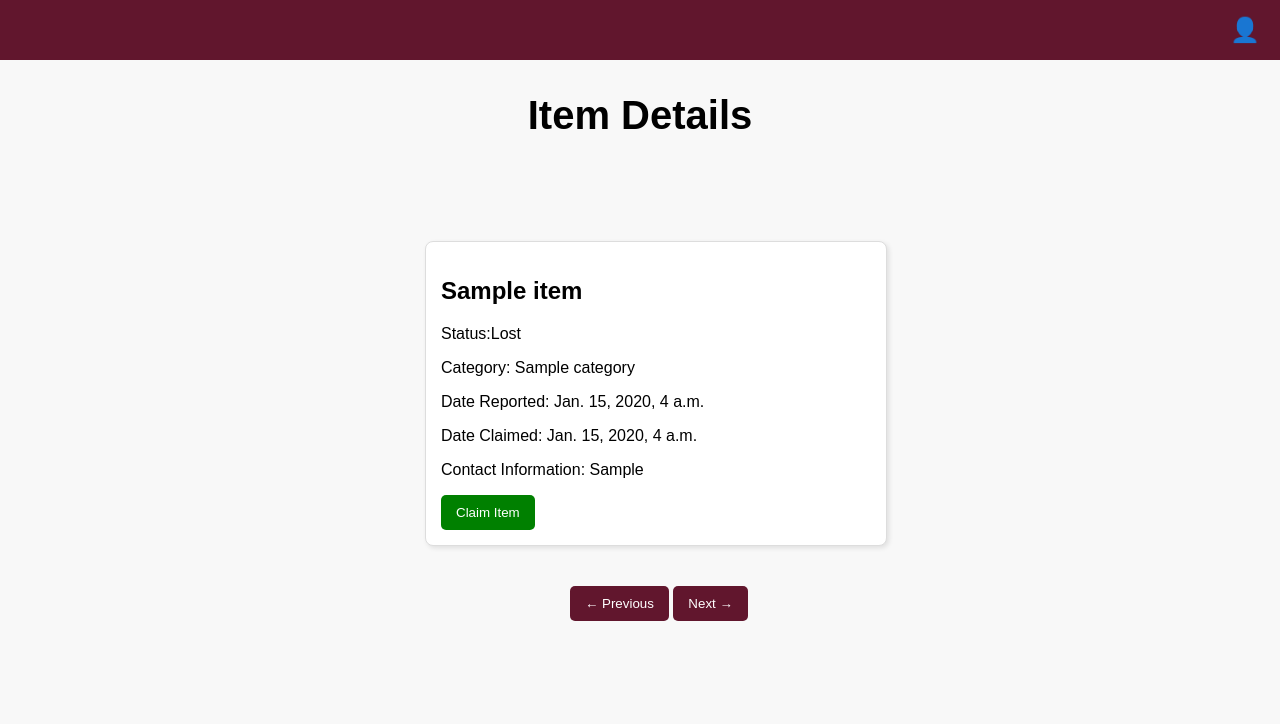
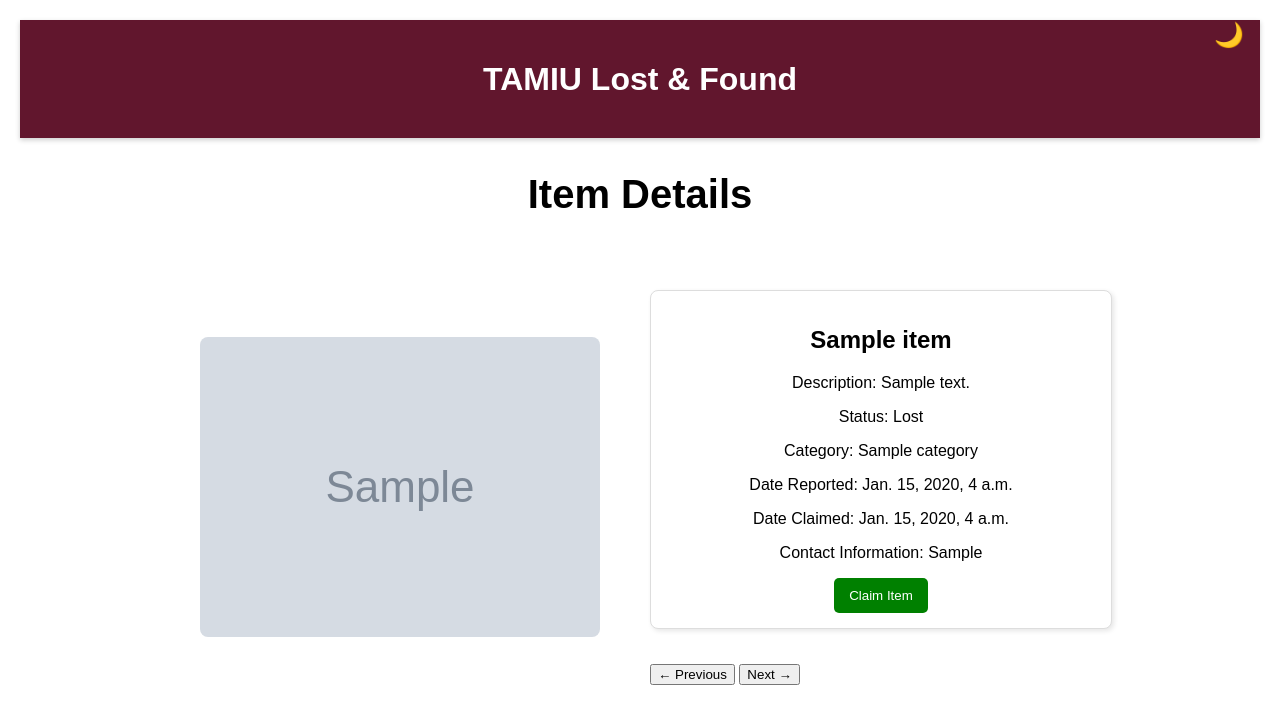
Before and after one commit to coresynapses/lost-and-found-web, a Django app: page /claim-request/1/ in a window 1280 px wide. Shown: the top 724 px of the page. Run offline with Django 5.2, Linux system fonts and the light colour scheme; a user stored in the database is signed in; tables that the repository leaves empty hold one stand-in row (values such as "Sample post"); grey boxes marked "Sample" are stand-in pictures.

Commit message:
Added Dark mode switch

```diff
--- a/TamiuLostAndFound/static/dynamic.js
+++ b/TamiuLostAndFound/static/dynamic.js
@@ -1,7 +1,7 @@
-console.log("TAMIU Lost and Found"); //test commit 2
+
+console.log("TAMIU Lost and Found"); // test commit 2
 console.log('dynamic.js loaded');
 
-// All logic INSIDE DOMContentLoaded
 document.addEventListener('DOMContentLoaded', function () {
     console.log('DOM fully loaded and parsed');
 
@@ -26,9 +26,12 @@
     const reportFraudForm = document.getElementById('report-fraud-form');
     const prevButton = document.getElementById('prev-btn');
     const nextButton = document.getElementById('next-btn');
+    const fraudFormElement = document.getElementById('fraudForm');
+    const fraudThankYouMessage = document.getElementById('fraud-thank-you');
+    const reportFraudFormContainer = document.getElementById('report-fraud-form');
+    const themeButton = document.getElementById('themeToggle');
 
-
-    // Login Button
+    // Login toggle
     if (loginButton && loginSection) {
         loginButton.addEventListener("click", function () {
             loginSection.style.display = loginSection.style.display === "block" ? "none" : "block";
@@ -37,7 +40,7 @@
         });
     }
 
-    // Registration Button
+    // Registration toggle
     if (registrationButton && registrationSection) {
         registrationButton.addEventListener("click", function () {
             registrationSection.style.display = registrationSection.style.display === "block" ? "none" : "block";
@@ -46,14 +49,14 @@
         });
     }
 
-    // Return to Main Button
+    // Return button
     if (returnToMainButton && loginSection) {
         returnToMainButton.addEventListener("click", function () {
             loginSection.style.display = "none";
         });
     }
 
-    // Search Bar
+    // Search bar
     if (searchBar) {
         searchBar.addEventListener('input', function (e) {
             const query = e.target.value.toLowerCase();
@@ -65,7 +68,7 @@
         });
     }
 
-    // Report Button
+    // Show report form
     if (showReportButton && reportForm) {
         showReportButton.addEventListener("click", function () {
             reportForm.style.display = "block";
@@ -78,15 +81,11 @@
         });
     }
 
-    // Upload Image Preview
+    // Upload image preview
     if (uploadImageInput) {
         uploadImageInput.addEventListener('change', function (event) {
             const file = event.target.files[0];
-            if (file) {
-                if (!file.type.startsWith('image/')) {
-                    alert('Please upload a valid image file.');
-                    return;
-                }
+            if (file && file.type.startsWith('image/')) {
                 const reader = new FileReader();
                 reader.onload = function (e) {
                     const previewContainer = document.getElementById('preview-container');
@@ -95,11 +94,12 @@
                     }
                 };
                 reader.readAsDataURL(file);
+            } else {
+                alert('Please upload a valid image file.');
             }
         });
     }
 
-    // Upload Button
     if (uploadButton && uploadImageInput) {
         uploadButton.addEventListener('click', function () {
             const file = uploadImageInput.files[0];
@@ -133,99 +133,79 @@
         });
     });
 
-    // CLAIM ITEM BUTTON
+    // Claim logic
     if (claimButton && claimForm) {
-        console.log('Claim button and form found!');
-
         claimButton.addEventListener('click', function () {
-            console.log('Claim button clicked!');
-            if (claimForm.style.display === 'none' || claimForm.style.display === '') {
-                claimForm.style.display = 'flex';
-            } else {
-                claimForm.style.display = 'none';
-            }
+            claimForm.style.display = claimForm.style.display === 'none' ? 'flex' : 'none';
         });
-
-    } else {
-        console.log('Claim button or claim form not found!');
     }
 
     if (claimForm && claimButton && reportFraudButton) {
-        claimForm.addEventListener('submit', function(event) {
-
-
-            console.log('Claim form submitted.');
-
-            // Hide
+        claimForm.addEventListener('submit', function (event) {
+            event.preventDefault();
             claimButton.style.display = 'none';
-
-             // Hide
             claimForm.style.display = 'none';
-
-            // Show Report Fraud button
             reportFraudButton.style.display = 'inline-block';
-
-
         });
     }
 
-
     if (reportFraudButton && reportFraudForm) {
         reportFraudButton.addEventListener('click', function () {
-            console.log('Report Fraud button clicked!');
-            if (reportFraudForm.style.display === 'none' || reportFraudForm.style.display === '') {
-                reportFraudForm.style.display = 'flex'; // Open the form
-            } else {
-                reportFraudForm.style.display = 'none'; // (Optional: clicking again hides it)
-            }
+            reportFraudForm.style.display = reportFraudForm.style.display === 'none' ? 'flex' : 'none';
         });
     }
 
-    const fraudFormElement = document.getElementById('fraudForm');
-    const fraudThankYouMessage = document.getElementById('fraud-thank-you');
-    const reportFraudFormContainer = document.getElementById('report-fraud-form');
-
     if (fraudFormElement && fraudThankYouMessage && reportFraudFormContainer) {
-        fraudFormElement.addEventListener('submit', function(event) {
-
-
-            console.log('Fraud form submitted.');
-
-            // Hide the Report Fraud form
+        fraudFormElement.addEventListener('submit', function (event) {
+            event.preventDefault();
             reportFraudFormContainer.style.display = 'none';
-
-            // Show the Thank You message
             fraudThankYouMessage.style.display = 'block';
-
-            // Redirect after 5 seconds (optional)
-            setTimeout(function() {
-                window.location.href = '/'; // or your page
+            setTimeout(function () {
+                window.location.href = '/';
             }, 5000);
         });
     }
 
-    // Get the current item ID from the URL
+    // Navigation buttons
     const currentUrl = window.location.href;
     const itemIdMatch = currentUrl.match(/\/item-list\/(\d+)/);
-
     if (itemIdMatch) {
-	let currentItemId = parseInt(itemIdMatch[1]); // Extract current item ID as number
-
+        let currentItemId = parseInt(itemIdMatch[1]);
         if (prevButton) {
-            prevButton.addEventListener('click', function() {
-		if (currentItemId > 1) { // Optional: Only go back if > 1
+            prevButton.addEventListener('click', function () {
+                if (currentItemId > 1) {
                     const prevItemId = currentItemId - 1;
                     window.location.href = `/item-list/${prevItemId}/`;
                 }
-		// Optional: if at 1, loop to last item? (Advanced)
             });
         }
-
         if (nextButton) {
-            nextButton.addEventListener('click', function() {
+            nextButton.addEventListener('click', function () {
                 const nextItemId = currentItemId + 1;
                 window.location.href = `/item-list/${nextItemId}/`;
             });
         }
     }
+
+    // THEME TOGGLE
+    const savedTheme = localStorage.getItem('theme') || 'light';
+    function applyTheme(theme) {
+        if (theme === 'dark') {
+            document.body.classList.add('dark-mode');
+            themeButton.textContent = '☀️';
+        } else {
+            document.body.classList.remove('dark-mode');
+            themeButton.textContent = '🌙';
+        }
+        localStorage.setItem('theme', theme);
+    }
+
+    applyTheme(savedTheme);
+
+    if (themeButton) {
+        themeButton.addEventListener('click', () => {
+            const isDark = document.body.classList.contains('dark-mode');
+            applyTheme(isDark ? 'light' : 'dark');
         });
+    }
+});
--- a/TamiuLostAndFound/static/style.css
+++ b/TamiuLostAndFound/static/style.css
@@ -22,7 +22,6 @@
     overflow-x: hidden;
 }
 
-/* background main page*/
 body {
     font-family: Arial, sans-serif;
     background-color: white;
@@ -56,10 +55,9 @@
     margin-bottom: 20px;
 }
 
-/*report button*/
-
+/* report button */
 .report-btn {
-    background-color: red;
+    background-color: #61162d;
     color: white;
     border: none;
     padding: 8px 12px;
@@ -68,14 +66,11 @@
     border-radius: 5px;
     margin-right: 15px;
 }
-
 .report-btn:hover {
-    background-color: darkred;
+    background-color: #4e1023;
 }
 
-
 .nav-buttons {
-
     justify-content: space-between;
     text-align: center;
     border: none;
@@ -85,10 +80,9 @@
     margin-bottom: 30px;
     cursor: pointer;
     border-radius: 5px;
-
 }
 
-/*log in*/
+/* log in */
 .btn-primary {
     background-color: #007bff;
     color: white;
@@ -100,12 +94,11 @@
     margin-right: 15px;
     text-decoration: none;
 }
-
 .btn-primary:hover {
     background-color: #0056b3;
 }
 
-/*register button*/
+/* register button */
 .btn-success {
     background-color: #28a745;
     color: white;
@@ -114,17 +107,13 @@
     border: none;
     border-radius: 5px;
     cursor: pointer;
-   /* min-height: 32px;
-    margin-right: 15px;*/
     text-decoration: none;
 }
-
 .btn-success:hover {
     background-color: #218838;
 }
 
-/* log in form*/
-
+/* log in form */
 .login-section {
     display: none;
     position: fixed;
@@ -142,13 +131,11 @@
     max-width: 400px;
 }
 
-/* Form Fields */
 .login-section label {
     display: block;
     margin-bottom: 5px;
     font-weight: bold;
 }
-
 .login-section input {
     width: 100%;
     padding: 8px;
@@ -156,8 +143,6 @@
     border: 1px solid #ccc;
     border-radius: 4px;
 }
-
-/* Buttons */
 .login-section button {
     width: 100%;
     padding: 10px;
@@ -167,18 +152,15 @@
     cursor: pointer;
     text-align: center;
 }
-
 .btn-primary {
     background: blue;
     color: white;
     padding: 10px 20px;
     width: auto;
 }
-
 .btn-primary:hover {
     background: darkblue;
 }
-
 .btn-secondary {
     background: blue;
     color: white;
@@ -188,7 +170,6 @@
     width: auto;
     text-decoration: none;
 }
-
 .btn-secondary:hover {
     background: darkblue;
 }
@@ -197,8 +178,7 @@
     display: none;
 }
 
-
-/* Report Form */
+/* report form */
 .report-container {
     background: white;
     width: 60%;
@@ -207,24 +187,20 @@
     border-radius: 8px;
     box-shadow: 0px 0px 10px rgba(0, 0, 0, 0.1);
 }
-
 .report-container h2 {
     margin-bottom: 15px;
     text-align: center;
 }
-
 .form-row {
     display: flex;
-    align-items: flex-start; /* Align items to the top */
+    align-items: flex-start;
     margin-bottom: 10px;
 }
-
 .form-row label {
     width: 30%;
     text-align: left;
     padding-top: 5px;
 }
-
 .form-row input, .form-row textarea, .form-row select {
     width: 70%;
     padding: 5px;
@@ -232,22 +208,17 @@
     border: 1px solid #ccc;
     font-size: 14px;
 }
-
 .form-row textarea {
     height: 80px;
 }
-
 .form-row input[type="file"] {
     padding: 5px;
 }
-
 .report-container .button-container {
     display: flex;
     justify-content: flex-end;
     margin-top: 20px;
 }
-
-  /* Style the buttons inside the button-container */
 .report-container .button-container button {
     padding: 8px 20px;
     border: none;
@@ -255,19 +226,16 @@
     cursor: pointer;
     margin-left: 10px;
 }
-
-
 .report-container .report-btn-primary {
     background-color: #ff0000;
     color: white;
 }
-
 .report-container .report-btn-secondary {
     background-color: gray;
     color: white;
 }
+
 /* registration page */
-
 .registration-section {
     width: 400px;
     padding: 20px;
@@ -278,13 +246,10 @@
     box-shadow: 0 4px 8px rgba(0, 0, 0, 0.1);
     text-align: center;
 }
-
-
 .registration-section h2 {
     text-align: center;
     margin-bottom: 20px;
 }
-
 .registration-section form {
     display: flex;
     flex-direction: column;
@@ -292,21 +257,18 @@
     gap: 15px;
     width: 100%;
 }
-
 .registration-section form label {
     display: block;
     text-align: left;
     width: 100%;
     font-weight: bold;
 }
-
 .registration-section form input {
     width: 100%;
     padding: 10px;
     border: 1px solid #ccc;
     border-radius: 4px;
 }
-
 .registration-section form button {
     display: block;
     width: 60%;
@@ -315,22 +277,19 @@
     margin-top: 10px;
     position: relative;
 }
-
 .registration-section form button:hover {
     background-color: #0056b3;
     width: 20;
 }
 
-/*image upload */
+/* image upload */
 .upload-container {
     margin: 20px 0;
     text-align: center;
 }
-
 #upload-image {
     margin-bottom: 10px;
 }
-
 #preview-container img {
     max-width: 100%;
     max-height: 200px;
@@ -362,24 +321,20 @@
     text-align: center;
     transition: transform 0.2s;
 }
-
 .item-card:hover {
     transform: scale(1.05);
 }
-
 .item-card img {
     height: 250px;
     width: 100%;
     object-fit: cover;
     border-radius: 5px;
 }
-
 .item-card h3 {
     margin: 10px 0;
     font-size: 18px;
     color: #333;
 }
-
 .item-card p {
     margin: 5px 0;
     font-size: 14px;
@@ -396,12 +351,11 @@
     transition: background 0.2s;
     text-decoration: none;
 }
-
 .details-btn:hover {
-    background: #61162d;
+    background: #4e1023;
 }
 
-.btn-info{
+.btn-info {
     background: #61162d;
     color: white;
     padding: 10px 20px;
@@ -411,16 +365,94 @@
     text-decoration: none;
 }
 
-.details-btn:hover {
-    background: #61162d;
-}
-
-/* claim display*/
-
+/* claim display */
 #claim-proof-form {
-    display: none; /* Hidden by default */
+    display: none;
     flex-direction: column;
     align-items: center;
     margin-top: 20px;
     transition: all 0.3s ease;
 }
+
+/* Theme Toggle Button */
+.theme-toggle {
+    position: fixed;
+    top: 20px;
+    right: 20px;
+    background: none;
+    border: none;
+    font-size: 24px;
+    cursor: pointer;
+    z-index: 1000;
+    color: black;
+}
+.theme-toggle:hover {
+    transform: scale(1.2);
+}
+body.dark-mode .theme-toggle {
+    color: white;
+}
+
+/* Dark Mode Styling */
+body.dark-mode {
+    background-color: #121212;
+    color: white;
+}
+body.dark-mode .item-card {
+    background-color: #1e1e1e;
+    color: white;
+}
+body.dark-mode .filters select,
+body.dark-mode .search-container input,
+body.dark-mode .upload-container,
+body.dark-mode button {
+    background-color: #333;
+    color: #fff;
+    border-color: #444;
+}
+
+/* KEEP maroon buttons same in dark mode */
+body.dark-mode .details-btn,
+body.dark-mode .report-btn {
+    background-color: #61162d;
+    color: white;
+}
+body.dark-mode .details-btn,
+body.dark-mode .report-btn:hover {
+    background-color: #4a1022;
+}
+
+/* Item Detail Layout Fix */
+.item-detail-container {
+    display: flex;
+    justify-content: center;
+    align-items: center;
+    gap: 50px;
+    padding-top: 40px;
+    flex-wrap: wrap;
+}
+
+.item-detail-image {
+    width: 400px;
+    height: auto;
+    max-width: 100%;
+    border-radius: 8px;
+}
+
+.item-detail-content {
+    max-width: 500px;
+    text-align: left;
+}
+
+.item-detail-content .card {
+    background-color: white;
+    padding: 20px;
+    border-radius: 10px;
+    box-shadow: 0 2px 6px rgba(0,0,0,0.1);
+}
+
+/* Keep white card in light mode and readable in dark mode */
+body.dark-mode .item-detail-content .card {
+    background-color: #1e1e1e;
+    color: white;
+}
--- a/TamiuLostAndFound/templates/base.html
+++ b/TamiuLostAndFound/templates/base.html
@@ -1,27 +1,37 @@
+{% load static %}
 <!DOCTYPE html>
 <html lang="en">
 <head>
     <title>{% block title %}TAMIU Lost & Found{% endblock %}</title>
-    <link href="https://maxcdn.bootstrapcdn.com/bootstrap/4.5.2/css/bootstrap.min.css" rel="stylesheet">
+    <link rel="stylesheet" href="{% static 'style.css' %}">
+    <script src="{% static 'dynamic.js' %}" defer></script>
     <style>
-        .maroon-header{
-            background-color: #61162d;
+        .theme-toggle {
+            position: absolute;
+            top: 20px;
+            right: 30px;
+            font-size: 24px;
+            background: none;
+            border: none;
+            cursor: pointer;
+            z-index: 1000;
         }
-        form p label{
-            display:block;
-            margin-bottom: 0.25rem;
-            font-weight: 500;
-
+        body.dark-mode .theme-toggle {
+            color: white;
         }
     </style>
 </head>
 <body>
     <header class="maroon-header text-white py-3">
         <div class="container text-center">
+            <h1>TAMIU Lost & Found</h1>
         </div>
     </header>
 
-    <div class = "container mt-4">
+    <!-- Global toggle button -->
+    <button id="themeToggle" class="theme-toggle" aria-label="Toggle Theme">🌙</button>
+
+    <div class="container mt-4">
         {% block content %}{% endblock %}
     </div>
 </body>
--- a/TamiuLostAndFound/templates/item_detail.html
+++ b/TamiuLostAndFound/templates/item_detail.html
@@ -1,98 +1,32 @@
+{% extends 'base.html' %}
+{% load static %}
 
-{% load static %}
-<!DOCTYPE html>
-<html lang="en">
-
-<head>
-  <meta charset="UTF-8" />
-  <meta name="viewport" content="width=device-width, initial-scale=1.0"/>
-  <meta http-equiv="Content-Security-Policy" content="script-src 'self' 'unsafe-inline' 'unsafe-eval';">
-  <title>Lost and Found</title>
+{% block content %}
 <style>
-
-    body {
-    margin: 0;
-    font-family: Arial, sans-serif;
-    background-color: #f8f8f8;
+  .item-detail-container {
+    display: flex;
+    justify-content: center;
+    align-items: center;
+    gap: 50px;
+    padding-top: 40px;
+    flex-wrap: wrap;
   }
 
-    /* Page visibility utility */
-    .page.hidden {
-        display: none;
+  .item-image {
+    width: 400px;
+    max-width: 90%;
+    height: auto;
+    border-radius: 8px;
   }
-
-    /* Header styling */
-    .header {
-        display: flex;
-        align-items: center;
-        justify-content: center;
-        background-color: #61162d;
-        padding: 30px;
-        position: relative;
-        color: white;
-    }
-    .header img {
-        height: 50px;
-    }
-    .header .right {
-        position: absolute;
-        right: 20px;
-        display: flex;
-        align-items: center;
-    }
-    .header button, .account {
-        background: none;
-        border: none;
-        color: white;
-        font-size: 18px;
-        cursor: pointer;
-        margin-left: 15px;
-    }
-    .account {
-        font-size: 24px;
-    }
-
-    /* Container for page content */
-    .container {
-        display: flex;
-        justify-content: center;
-        align-items:center;
-        gap: 270px;
-        padding-top: 70px;
-    }
-
-    .item-image{
-      width: 500px;
-      height: auto;
-    }
-
-    /* Buttons (default) */
-    button {
-        background: #61162d;
-        color: white;
-        padding: 10px 15px;
-        border: none;
-        cursor: pointer;
-        border-radius: 5px;
-        transition: opacity 0.3s;
-    }
-    button:hover {
-        opacity: 0.8;
-    }
-    button:disabled {
-        opacity: 0.5;
-        cursor: not-allowed;
-    }
-
-    /* item page content */
 
   .content {
     display: flex;
     flex-direction: column;
     align-items: flex-start;
-        gap: 20px;
+    gap: 15px;
     width: 430px;
   }
+
   .card {
     border: 1px solid #ddd;
     padding: 15px;
@@ -102,13 +36,11 @@
     width: 100%;
   }
 
-    /* Navigation buttons */
   .navigation {
     margin-top: 20px;
-        padding-left: 145px;
+    padding-left: 0;
   }
 
-    /* Claim proof section */
   .claim-proof {
     display: flex;
     flex-direction: column;
@@ -116,10 +48,12 @@
     border: 1px solid #ccc;
     padding: 15px;
     background: white;
-        width: 300px;
-        margin: auto;
+    width: 100%;
+    max-width: 300px;
+    margin-top: 20px;
     border-radius: 8px;
   }
+
   .claim-proof textarea {
     width: 100%;
     height: 100px;
@@ -130,7 +64,6 @@
     resize: none;
   }
 
-    /* Claim button */
   .claim-btn {
     background-color: green;
     color: white;
@@ -140,75 +73,74 @@
     border-radius: 5px;
     transition: background-color 0.3s;
   }
+
   .claim-btn:hover {
     background-color: darkgreen;
   }
 
+  .fraud-btn {
+    background-color: red;
+    margin-top: 10px;
+  }
+
+  .thank-you {
+    display: none;
+    margin-top: 20px;
+    color: green;
+    font-weight: bold;
+  }
+
+  body.dark-mode .card,
+  body.dark-mode .claim-proof {
+    background-color: #1e1e1e;
+    color: white;
+  }
 </style>
-</head>
-<body>
 
-  <!-- Header -->
-  <header class="header">
-    <div class="right">
-      <span class="account">👤</span>
-    </div>
-  </header>
 <h2 style="text-align: center; font-size: 40px;">Item Details</h2>
 
-  <!-- Item Detail Section -->
-  <main id="item-detail" class="page">
-    <div class="container">
-      {% if hasExpired %} <img src="{ item.photo.url }}" alt="{{ item.itemName }}" class="item-image"> {% endif %}
+<main class="item-detail-container">
+  <img src="{{ item.photo.url }}" alt="{{ item.itemName }}" class="item-image">
   <div class="content">
     <div class="card">
-        <h2>{{item.itemName}}</h2>
-	{% if hasExpired %} <p>Description: {{item.description}}</p> {% endif %}
-        <p>Status:{{item.status}}</p>
+      <h2>{{ item.itemName }}</h2>
+      <p>Description: {{ item.description }}</p>
+      <p>Status: {{ item.status }}</p>
       <p>Category: {{ item.category.categoryName }}</p>
       <p>Date Reported: {{ item.dateReported }}</p>
       <p>Date Claimed: {{ item.dateClaimed|default:"Not claimed yet" }}</p>
-        <p>Contact Information: {{item.contactInfo}}</p>
+      <p>Contact Information: {{ item.contactInfo }}</p>
       <button class="claim-btn" id="claim-item-btn">Claim Item</button>
 
-      {% if existingClaim %}
-                                <!-- Hidden Report Fraud button -->
-        <button id="report-fraud-btn" style="display: none; background-color: red; color: white; padding: 10px; border: none; border-radius: 5px; margin-top: 10px;">
-          Report Fraud
-        </button>
-        <!-- Hidden Report Fraud Form -->
-        <div id="report-fraud-form" class="claim-proof" style="display: none;">
-          <form method="post">
+      <div id="claim-proof-form" class="claim-proof" style="display: none;">
+        <form method="POST">
           {% csrf_token %}
-            {{ form.as_p}}
-            <button type="submit" class="claim-btn" style="background-color: red;">Submit Report</button>
-          </form>
-        </div>
-        <!-- Thank You Message (hidden initially) -->
-        <div id="fraud-thank-you" style="display: none; margin-top: 20px; color: green; font-weight: bold;">
-        Thank you for your fraud report! We will review it shortly.
-        </div>
-      {% else %}
-        <div id="claim-proof-form" class="claim-proof" style="display: none;">
-          <form method="post" action="">
-            {% csrf_token %}
-            {{ form.as_p }}
+          <label for="proof">Explanation/proof of ownership:</label>
+          <textarea id="proof" name="proof" required></textarea>
           <button type="submit" class="claim-btn">Submit Claim</button>
         </form>
       </div>
-      {% endif %}
 
+      <button id="report-fraud-btn" class="fraud-btn" style="display: none;">Report Fraud</button>
 
+      <div id="report-fraud-form" class="claim-proof" style="display: none;">
+        <form id="fraudForm" method="POST">
+          {% csrf_token %}
+          <label for="fraud-report">Explain suspected fraud/Proof of ownership:</label>
+          <textarea id="fraud-report" name="fraud-report" required></textarea>
+          <button type="submit" class="claim-btn fraud-btn">Submit Report</button>
+        </form>
       </div>
+
+      <div id="fraud-thank-you" class="thank-you">
+        Thank you for your fraud report! We will review it shortly.
+      </div>
+    </div>
+
     <div class="navigation">
       <button id="prev-btn">← Previous</button>
       <button id="next-btn">Next →</button>
     </div>
   </div>
-      </div>
-    </div>
 </main>
-
-  <script src="{% static 'dynamic.js' %}"></script>
-</body>
-</html>
+{% endblock %}
```
Also changed, not shown: TamiuLostAndFound/templates/index.html (+6 -61 lines), lostfound/templates/add_item.html (+26 -0 lines). Lines whose indentation alone changed are shown as unchanged.
